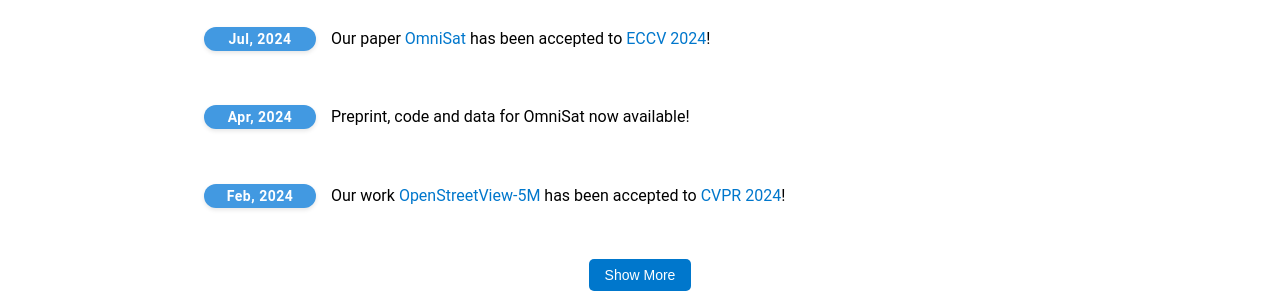
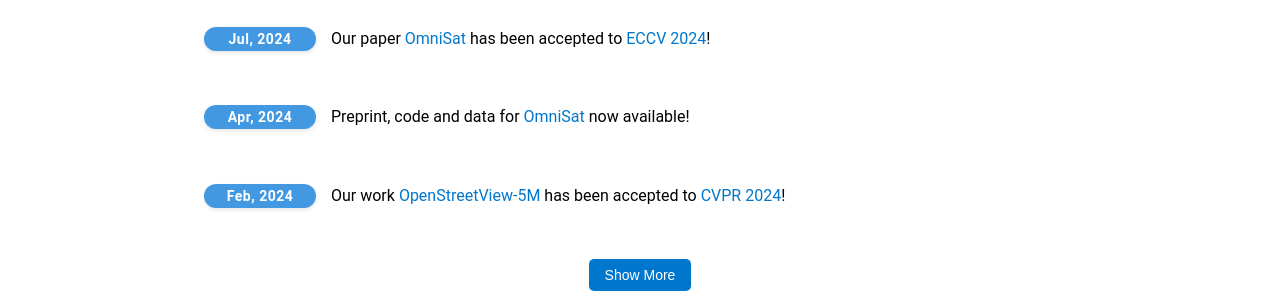
Before and after one commit to gastruc/gastruc.github.io, a Jekyll site: the page built from index.markdown, in a window 1280 px wide and 900 px high, scrolled down 897 px. Shown: the part 153-453 px from the top of the window. Built offline with Jekyll 4.4.1, drawn with Linux system fonts in a browser that asks for light colours; part of the change alters nothing that is shown.

```diff
--- a/_data/main/news.yaml
+++ b/_data/main/news.yaml
@@ -2,13 +2,13 @@
   content: Started my PhD at [IMAGINE](https://imagine-lab.enpc.fr/) ([ENPC](https://ecoledesponts.fr/)) and [LASTIG](https://www.umr-lastig.fr/) ([IGN](https://www.ign.fr/)) labs.
 
 - date: 2024-02-01
-  content: Our work [OpenStreetView-5M](/osv5m.html) has been accepted to [CVPR 2024](http://cvpr2024.thecvf.com/)!
+  content: Our work [OpenStreetView-5M](https://imagine.enpc.fr/~ioannis.siglidis/osv5m/) has been accepted to [CVPR 2024](http://cvpr2024.thecvf.com/)!
 
 - date: 2024-04-01
-  content: Preprint, code and data for OmniSat now available!
+  content: Preprint, code and data for [OmniSat](https://gastruc.github.io/omnisat) now available!
 
 - date: 2024-07-07
-  content: Our paper [OmniSat](https://eccv2024.ecva.net/) has been accepted to [ECCV 2024](https://eccv2024.ecva.net/)!
+  content: Our paper [OmniSat](https://gastruc.github.io/omnisat) has been accepted to [ECCV 2024](https://eccv2024.ecva.net/)!
 
 - date: 2024-12-19
-  content: Our paper [AnySat](https://arxiv.org/abs/2412.12689) is now available on arXiv!
+  content: Our paper [AnySat](https://gastruc.github.io/anysat) is now available on arXiv!
```
